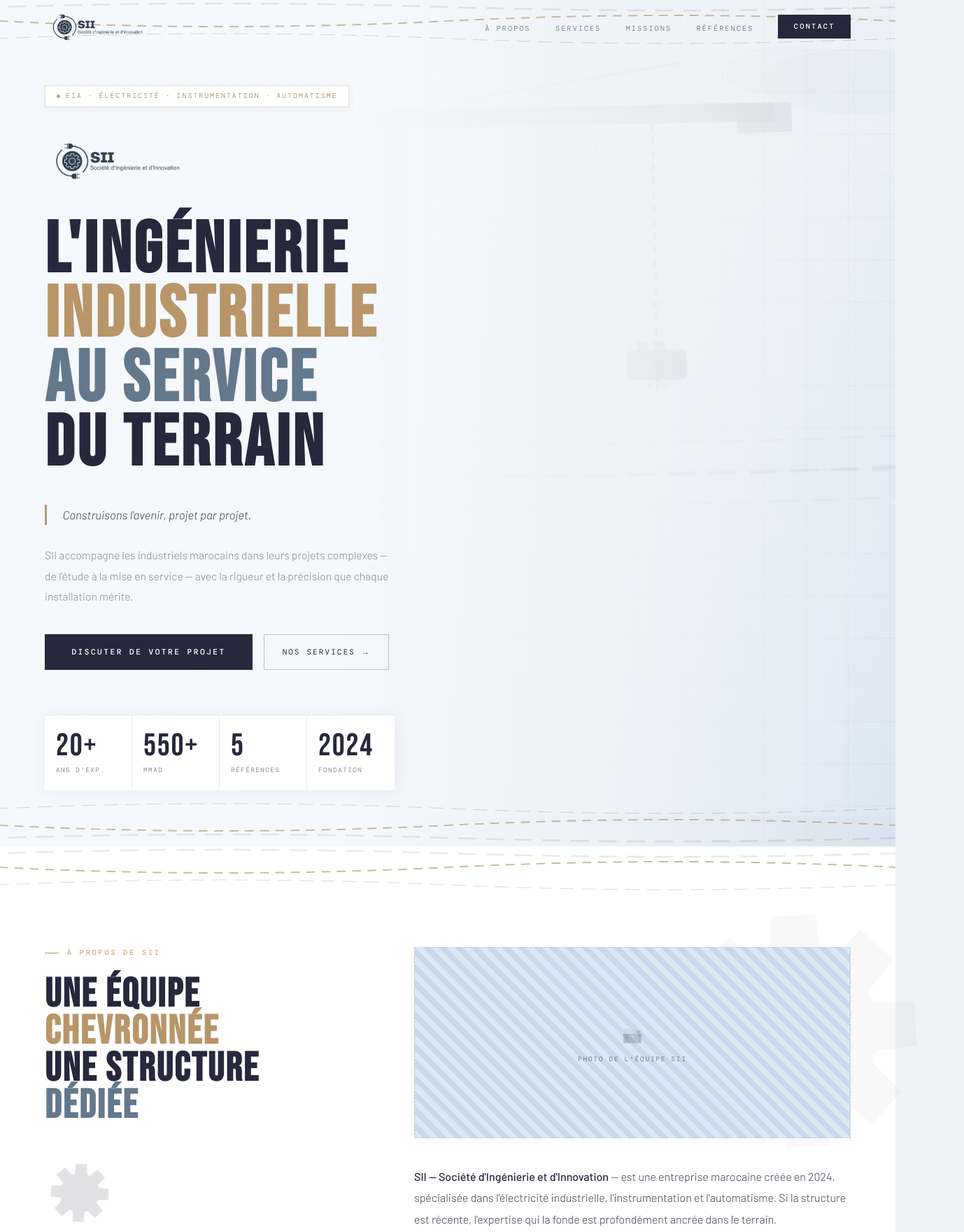
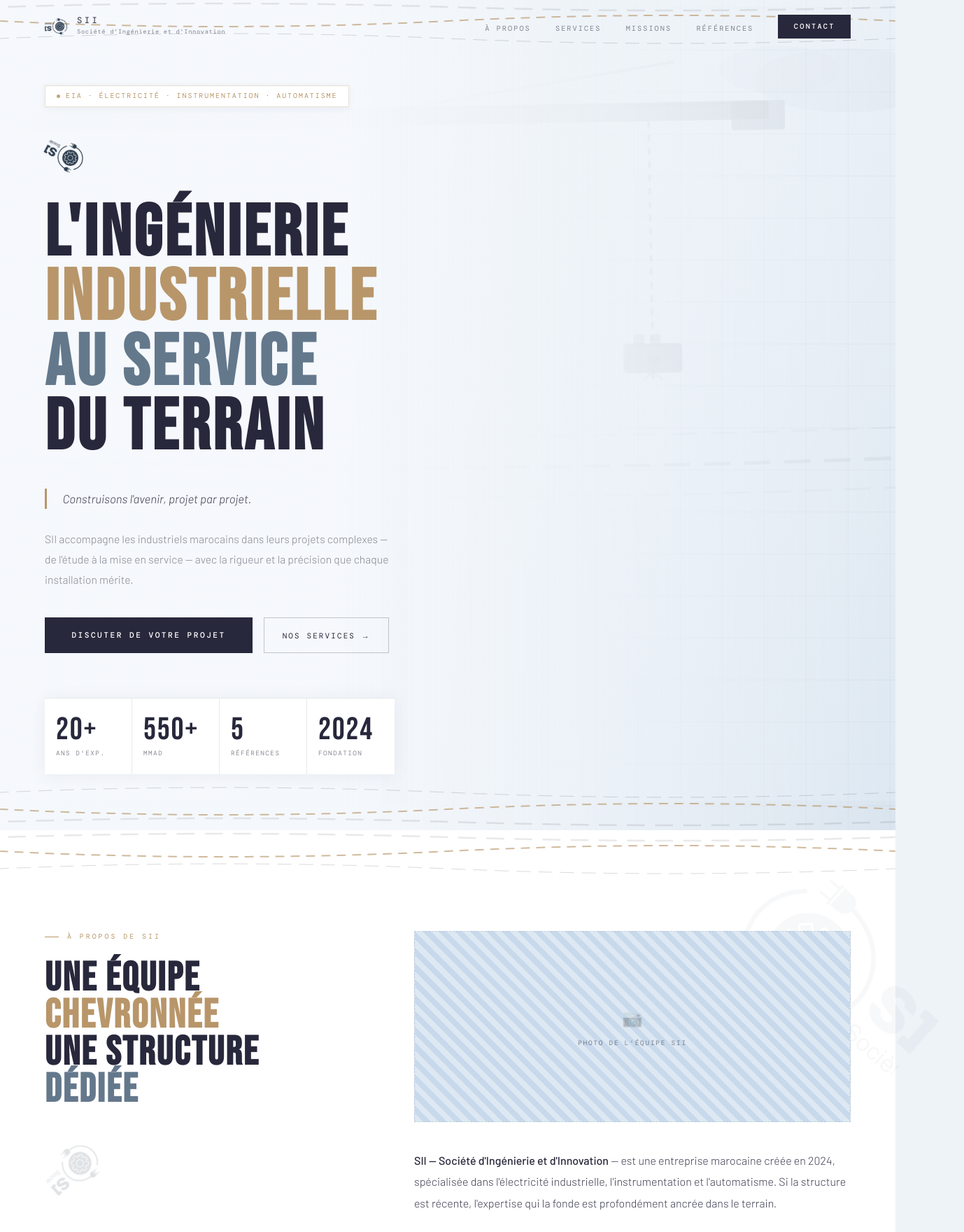
Before and after one commit to abderrahmanenor-create/sii-website, a React (Create React App) app: page / in a window 1280 px wide. Shown: the top 1760 px of the page at 70% size, 1378 px wide, since content can reach past the window. Built offline with nearby package versions, Linux system fonts and the light colour scheme.

Commit message:
logo engrenage+prises tournant

```diff
--- a/src/App.js
+++ b/src/App.js
@@ -1,5 +1,5 @@
 import { useState, useEffect } from "react";
-import logo from "./logo-sii-transparent.png";
+import logoGear from "./logo-engrenage-rotating.png";
 
 /* ─────────────────────────────────────────
    PALETTE — bleu ciel clair + marine logo
@@ -179,46 +179,23 @@ const G = `
 `;
 
 /* ─────────────────────────────────────────
-   ENGRENAGE SEUL — transparent, tourne
+   LOGO ANIMÉ — Image PNG qui tourne
 ───────────────────────────────────────── */
-function GearLogo({ size = 48, color = C.navy, speed = 16 }) {
-  const cx = size / 2, cy = size / 2;
-  const Ro = size * 0.42;
-  const Ri = size * 0.28;
-  const Rh = size * 0.11;
-
-  const N = 8;
-  const pts = [];
-  for (let i = 0; i < N; i++) {
-    const base = (i / N) * Math.PI * 2;
-    const w = (0.4 / N) * Math.PI * 2;
-    pts.push([cx + Math.cos(base - w) * Ri, cy + Math.sin(base - w) * Ri]);
-    pts.push([cx + Math.cos(base - w * 0.6) * Ro, cy + Math.sin(base - w * 0.6) * Ro]);
-    pts.push([cx + Math.cos(base + w * 0.6) * Ro, cy + Math.sin(base + w * 0.6) * Ro]);
-    pts.push([cx + Math.cos(base + w) * Ri, cy + Math.sin(base + w) * Ri]);
-  }
-  const pathD = pts.map((p, i) => `${i === 0 ? "M" : "L"}${p[0].toFixed(2)},${p[1].toFixed(2)}`).join(" ") + " Z";
-
-  const spokes = Array.from({ length: 6 }, (_, i) => {
-    const a = (i / 6) * Math.PI * 2;
-    return {
-      x1: cx + Math.cos(a) * (Rh * 1.5), y1: cy + Math.sin(a) * (Rh * 1.5),
-      x2: cx + Math.cos(a) * (Ri * 0.78), y2: cy + Math.sin(a) * (Ri * 0.78),
-    };
-  });
-
+function AnimatedLogo({ size = 50, speed = 12 }) {
   return (
-    <svg width={size} height={size} viewBox={`0 0 ${size} ${size}`} fill="none" style={{ display:"block", flexShrink:0 }}>
-      <g className="gear-spin" style={{ transformOrigin:`${cx}px ${cy}px`, animationDuration:`${speed}s` }}>
-        <path d={pathD} fill={color} opacity=".9" />
-        <circle cx={cx} cy={cy} r={Ri * 0.88} fill="transparent" stroke={color} strokeWidth={size * 0.025} opacity=".3" />
-        {spokes.map((s, i) => (
-          <line key={i} x1={s.x1} y1={s.y1} x2={s.x2} y2={s.y2} stroke={color} strokeWidth={size * 0.03} opacity=".45" strokeLinecap="round" />
-        ))}
-        <circle cx={cx} cy={cy} r={Rh} fill="transparent" stroke={color} strokeWidth={size * 0.03} opacity=".65" />
-        <circle cx={cx} cy={cy} r={Rh * 0.45} fill={color} opacity=".55" />
-      </g>
-    </svg>
+    <div style={{ width:size, height:size, display:"flex", alignItems:"center", justifyContent:"center" }}>
+      <img
+        src={logoGear}
+        alt="SII Logo"
+        style={{
+          width:size,
+          height:size,
+          objectFit:"contain",
+          animation:`gearSpin ${speed}s linear infinite`,
+          transformOrigin:"center center",
+        }}
+      />
+    </div>
   );
 }
 
@@ -407,10 +384,13 @@ function Nav() {
       borderBottom: scrolled ? `1px solid ${C.rule}` : "none",
       transition:"background .5s, border-color .5s",
     }}>
-      {/* Logo PNG transparent */}
-      <a href="#accueil" style={{ display:"flex", alignItems:"center", textDecoration:"none" }}>
-        <img src={logo} alt="SII — Société d'Ingénierie et d'Innovation"
-          style={{ height:52, width:"auto" }} />
+      {/* Logo animé + texte */}
+      <a href="#accueil" style={{ display:"flex", alignItems:"center", gap:14, textDecoration:"none" }}>
+        <AnimatedLogo size={32} color={C.navy} speed={14} />
+        <div>
+          <div className="f-mono" style={{ fontSize:".76rem", letterSpacing:".28em", textTransform:"uppercase", color:C.navy, lineHeight:1 }}>SII</div>
+          <div className="f-mono" style={{ fontSize:".55rem", letterSpacing:".07em", color:C.textL, marginTop:2 }}>Société d'Ingénierie et d'Innovation</div>
+        </div>
       </a>
 
       <ul className="nav-links-desk" style={{ display:"flex", gap:"2.2rem", listStyle:"none", alignItems:"center" }}>
@@ -469,10 +449,9 @@ function Hero() {
           EIA · Électricité · Instrumentation · Automatisme
         </div>
 
-        {/* Logo PNG transparent — grand format */}
+        {/* Logo animé — grand format */}
         <div style={{ marginBottom:"2.5rem", animation:"fadeUp .9s cubic-bezier(.16,1,.3,1) .45s both" }}>
-          <img src={logo} alt="SII"
-            style={{ height:72, width:"auto" }} />
+          <AnimatedLogo size={56} color={C.navy} speed={12} />
         </div>
 
         {/* Titre */}
@@ -546,7 +525,7 @@ function About() {
   return (
     <section id="apropos" style={{ background:C.white, position:"relative" }}>
       <div style={{ position:"absolute", right:"-4rem", top:"4rem", opacity:.04, pointerEvents:"none" }}>
-        <GearLogo size={400} color={C.navy} speed={60} />
+        <AnimatedLogo size={300} color={C.navy} speed={60} />
       </div>
       <ElectricCables flip />
       <div style={{ padding:"9rem 5vw", maxWidth:1500, margin:"0 auto", position:"relative", zIndex:1 }}>
@@ -560,7 +539,7 @@ function About() {
               <span style={{ color:C.steel }}>DÉDIÉE</span>
             </h2>
             <div style={{ marginTop:"3rem", opacity:.15 }}>
-              <GearLogo size={100} color={C.navy} speed={18} />
+              <AnimatedLogo size={80} color={C.navy} speed={18} />
             </div>
           </div>
           <div>
@@ -613,7 +592,7 @@ function Services() {
   return (
     <section id="services" style={{ background:C.sky, position:"relative", overflow:"hidden" }}>
       <div style={{ position:"absolute", left:"-3rem", bottom:"-3rem", opacity:.04, pointerEvents:"none" }}>
-        <GearLogo size={340} color={C.navy} speed={55} />
+        <AnimatedLogo size={260} color={C.navy} speed={55} />
       </div>
       <ElectricCables flip />
       <div style={{ padding:"9rem 5vw", maxWidth:1500, margin:"0 auto", position:"relative", zIndex:1 }}>
@@ -817,7 +796,7 @@ function Contact() {
               Que vous soyez en phase d'étude, en cours d'appel d'offres ou en recherche d'un partenaire technique, l'équipe SII est disponible pour analyser votre besoin et vous proposer une réponse adaptée.
             </p>
             <div style={{ marginTop:"3rem", opacity:.12 }}>
-              <GearLogo size={80} color={C.navy} speed={20} />
+              <AnimatedLogo size={64} color={C.navy} speed={20} />
             </div>
           </div>
           <div className="reveal">
@@ -856,9 +835,12 @@ function Footer() {
       display:"flex", justifyContent:"space-between", alignItems:"center", flexWrap:"wrap", gap:"1rem",
     }}>
       <div style={{ display:"flex", alignItems:"center", gap:14 }}>
-        {/* Logo PNG transparent sur fond marine */}
-        <img src={logo} alt="SII"
-          style={{ height:38, width:"auto", filter:"brightness(0) invert(1)", opacity:.75 }} />
+        {/* Logo animé blanc sur fond marine */}
+        <AnimatedLogo size={30} color={C.white} speed={16} />
+        <div>
+          <div className="f-mono" style={{ fontSize:".7rem", letterSpacing:".26em", textTransform:"uppercase", color:"rgba(255,255,255,.75)" }}>SII</div>
+          <div className="f-mono" style={{ fontSize:".54rem", color:"rgba(255,255,255,.4)" }}>Société d'Ingénierie et d'Innovation</div>
+        </div>
       </div>
       <span style={{ fontStyle:"italic", fontSize:".88rem", color:"rgba(255,255,255,.38)", fontFamily:"'Barlow'" }}>
         Construisons l'avenir, projet par projet.
```
Also changed, not shown: src/logo-engrenage-rotating.png (added).
